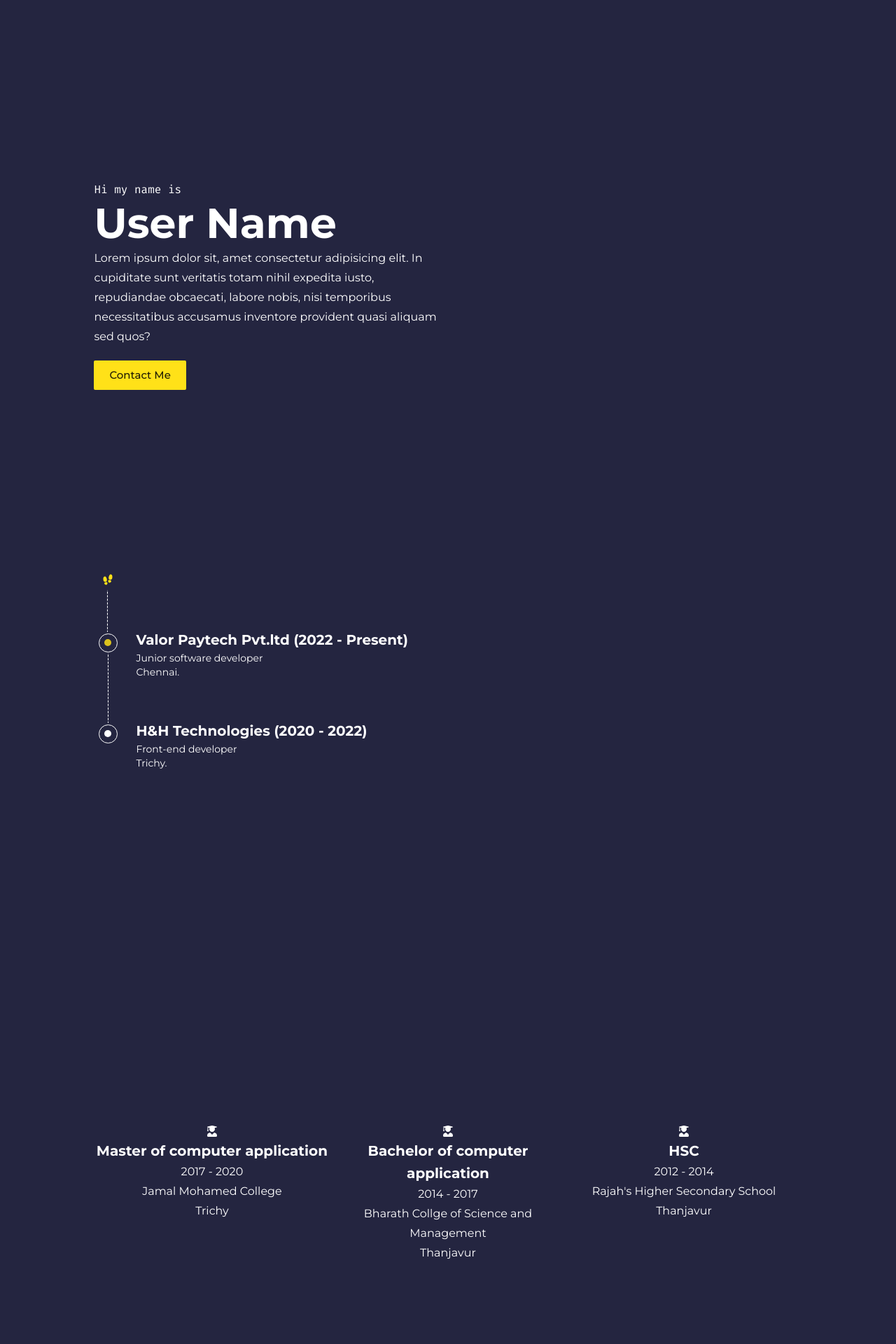
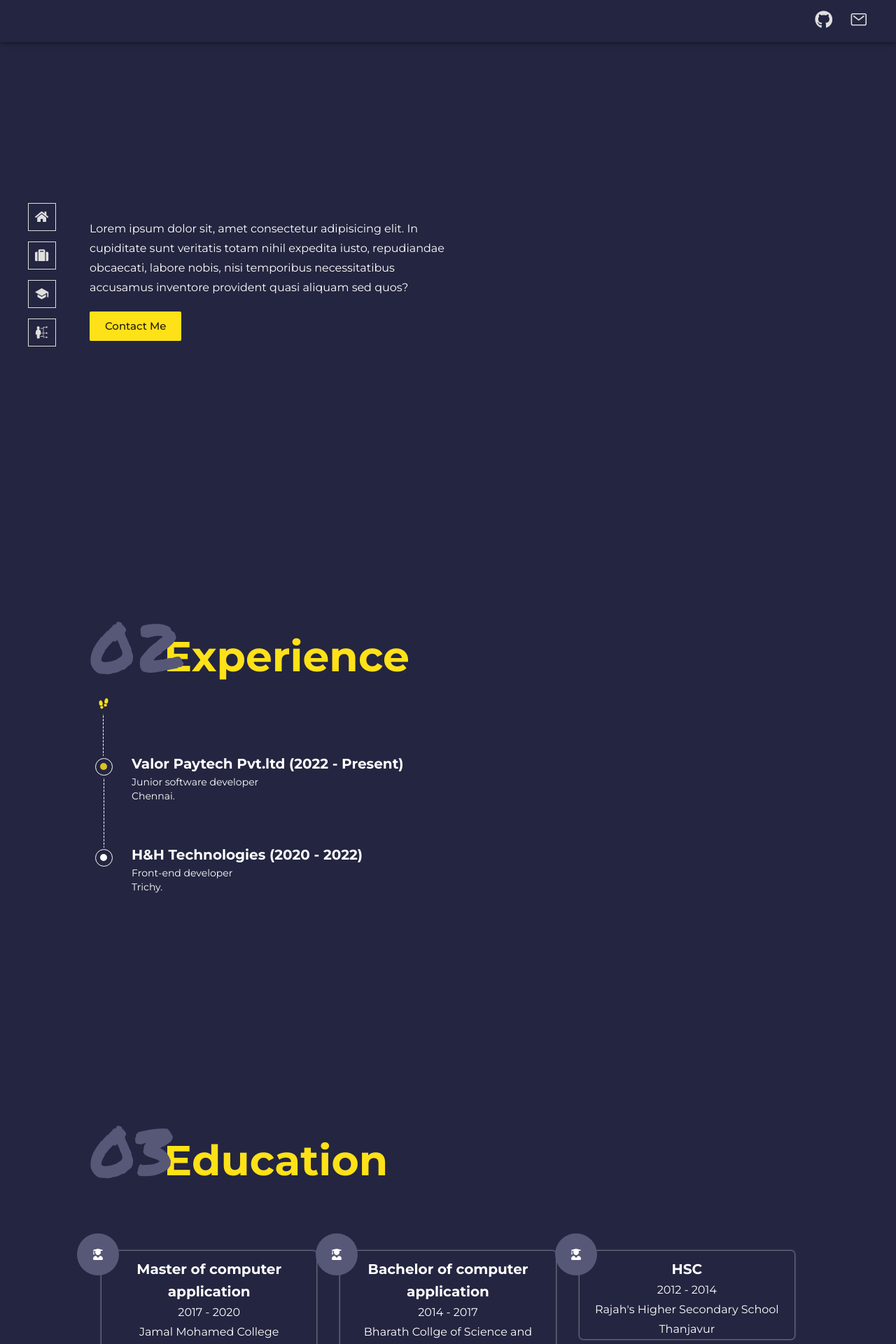
Before and after one commit to sadhumubarak/portfolio, a React (Vite) app: page / in a window 1280 px wide. Shown: the top 1920 px of the page at 70% size. Built offline with nearby package versions, Linux system fonts and the light colour scheme; a web font is replaced by a local one.

Commit message:
udpated new changes

```diff
--- a/src/App.scss
+++ b/src/App.scss
@@ -1,7 +1,10 @@
 @import url('https://fonts.googleapis.com/css2?family=Fira+Code:wght@300;400&display=swap');
 @import url('https://fonts.googleapis.com/css2?family=mont:wght@400;500;600;700;800;900&display=swap');
 
+@import url('https://fonts.googleapis.com/css2?family=Permanent+Marker&display=swap');
 @import url('https://fonts.googleapis.com/css2?family=Montserrat:wght@400;500;600;700;800&display=swap');
+
+@import url('https://fonts.googleapis.com/css2?family=Abril+Fatface&display=swap');
 // @font-face {
 //   font-family: "gilroy";
 //   src: url('gilroy.ttf');
@@ -10,9 +13,16 @@
 // }
 
 * {
+  margin: 0;
+  padding: 0;
+  box-sizing: border-box;
   // font-family: 'Fira Code', monospace;
   font-family: 'Poppins', sans-serif;
   // font-family: 'Montserrat', sans-serif;
+}
+
+html {
+  scroll-behavior: smooth;
 }
 
 body {
@@ -24,6 +34,17 @@ button {
   font-size: calc(10px + 2vmin);
 }
 
+.nav-icon {
+
+  svg {
+    font-size: 1.2rem;
+    color: #dfdfdf;
+  }
+}
+
+h2 {
+  color: #ffe118;
+}
 
 
 // body {
--- a/src/pages/Education.tsx
+++ b/src/pages/Education.tsx
@@ -7,24 +7,74 @@ type EduTypes = {
 
 export default function Education({ education }: EduTypes) {
   return (
-    <ContentBox>
+    <ContentBox contentId="education">
+      <Grid container sx={{ display: "flex", alignItems: "center" }}>
+        <Grid item sx={{ position: "absolute", top: "70px", left: "0" }}>
+          <Typography
+            variant="body1"
+            sx={{
+              position: "absolute",
+              // opacity: ".7",
+              fontSize: "6rem",
+              top: "-19px",
+              left: "0px",
+              color: "#575878",
+              zIndex: "2",
+              fontFamily: "Permanent Marker",
+            }}
+          >
+            03
+          </Typography>
+          <Typography
+            variant="h2"
+            sx={{ marginTop: "32px", marginLeft: "106px" }}
+          >
+            Education
+          </Typography>
+        </Grid>
         <Grid item xs={12}>
           <Grid container>
             {education.map((edu, i) => (
-            <Grid item xs={12} md={4} key={i} sx={{  }}>
-              <Box sx={{ width: "100%", textAlign: "center" }}>
-                <Box>
+              <Grid item xs={12} md={4} key={i} sx={{}}>
+                <Box
+                  sx={{
+                    width: "90%",
+                    textAlign: "center",
+                    position: "relative",
+                    boxShadow: "0 0 3px #dfdfdf",
+                    margin: "0 auto",
+                    borderRadius: "5px",
+                  }}
+                >
+                  <Box
+                    sx={{
+                      position: "absolute",
+                      width: "60px",
+                      height: "60px",
+                      display: "flex",
+                      alignItems: "center",
+                      justifyContent: "center",
+                      borderRadius: "50px",
+                      backgroundColor: "#575878",
+                      left: "-5px",
+                      top: "-25px",
+                      transform: "translateX(-50%)",
+                    }}
+                  >
                     <FaUserGraduate />
                   </Box>
+                  <Grid item sx={{ paddingTop: "10px" }}>
                     <Typography variant="h6">{edu.course}</Typography>
                     <Typography variant="subtitle1">{edu.year}</Typography>
                     <Typography variant="subtitle1">{edu.institute}</Typography>
                     <Typography variant="subtitle1">{edu.location}</Typography>
+                  </Grid>
                 </Box>
               </Grid>
             ))}
           </Grid>
         </Grid>
+      </Grid>
     </ContentBox>
   );
 }
--- a/src/pages/Experience/index.tsx
+++ b/src/pages/Experience/index.tsx
@@ -5,7 +5,31 @@ type Props = { experience: React.ReactNode };
 
 export default function ViewPort({ experience }: Props) {
   return (
-    <ContentBox>
+    <ContentBox contentId="experience">
+      <Grid container sx={{ display: "flex", alignItems: "center" }}>
+        <Grid item sx={{ position: "absolute", top: "70px", left: "0" }}>
+          <Typography
+            variant="body1"
+            sx={{
+              position: "absolute",
+              // opacity: ".7",
+              fontSize: "6rem",
+              top: "-19px",
+              left: "0px",
+              color: "#575878",
+              zIndex: "2",
+              fontFamily: "Permanent Marker",
+            }}
+          >
+            02
+          </Typography>
+          <Typography
+            variant="h2"
+            sx={{ marginTop: "32px", marginLeft: "106px" }}
+          >
+            Experience
+          </Typography>
+        </Grid>
         <Grid item xs={12}>
           <Grid container sx={{ marginBottom: "30px", height: "60px" }}>
             <Grid
@@ -56,7 +80,7 @@ export default function ViewPort({ experience }: Props) {
                 marginBottom: "30px",
                 height: "100px",
                 "&:nth-child(2) .indicator:before": {
-                backgroundColor:'#ffe118',
+                  backgroundColor: "#ffe118",
                   animation: "blinker 1s linear infinite",
                   "@keyframes blinker": {
                     "50% ": {
@@ -68,7 +92,6 @@ export default function ViewPort({ experience }: Props) {
                   borderColor: "red",
                   display: "none",
                 },
-
               }}
               key={i}
             >
@@ -128,6 +151,7 @@ export default function ViewPort({ experience }: Props) {
             </Grid>
           ))}
         </Grid>
+      </Grid>
     </ContentBox>
   );
 }
--- a/src/pages/Home/Home.tsx
+++ b/src/pages/Home/Home.tsx
@@ -3,17 +3,21 @@ import React, { Fragment } from "react";
 import ViewPort from "../ViewPort";
 import Experience from "../Experience";
 import Education from "../Education";
-import myData from "../../assets/data/myData.json"
+import myData from "../../assets/data/myData.json";
 import Knowledge from "../Knowledge";
+import NavPanel from "../../shared/ActionButtons";
+import Header from "../../shared/Header/Header";
 type Props = {};
 
 export default function Home({}: Props) {
   return (
     <Fragment>
+      <Header />
+      <NavPanel />
       <ViewPort />
-      <Experience experience={myData.experience}/>
-      <Education education={myData.education}/>
-      <Knowledge knowledge={myData.knowledge}/>
+      <Experience experience={myData.experience} />
+      <Education education={myData.education} />
+      <Knowledge knowledge={myData.knowledge} />
     </Fragment>
   );
 }
--- a/src/pages/ViewPort/index.tsx
+++ b/src/pages/ViewPort/index.tsx
@@ -1,10 +1,10 @@
 import { Box, Button, Grid, Typography } from "@mui/material";
-import  ContentBox  from "../../shared/ContentBox";
+import ContentBox from "../../shared/ContentBox";
 type Props = {};
 
 export default function ViewPort({}: Props) {
   return (
-    <Grid container sx={{ height: "100vh" }}>
+    <Grid container sx={{ height: "100vh" }} id="viewport">
       <ContentBox>
         <Grid
           item
@@ -17,14 +17,14 @@ export default function ViewPort({}: Props) {
             height: "100%",
           }}
         >
-          <Box >
+          <Box>
             <Typography
               variant="body1"
               sx={{ fontFamily: "Fira Code, monospace" }}
             >
-              Hi my name is
+              {/* Hi my name is */}
             </Typography>
-            <Typography variant="h2">User Name</Typography>
+            {/* <Typography variant="h2">User Name</Typography> */}
             <Typography variant="subtitle1">
               Lorem ipsum dolor sit, amet consectetur adipisicing elit. In
               cupiditate sunt veritatis totam nihil expedita iusto, repudiandae
--- /dev/null
+++ b/src/shared/ActionButtons/index.tsx
@@ -0,0 +1,123 @@
+import { Box, Button, Grid, Typography } from "@mui/material";
+import { FaHome, FaSuitcase } from "react-icons/fa";
+import { IoSchoolSharp } from "react-icons/io5";
+import { GiSkills } from "react-icons/gi";
+import { Link } from "react-router-dom";
+
+const navMenus = [
+  { menuTitle: "#viewport", iconName: <FaHome /> },
+  { menuTitle: "#experience", iconName: <FaSuitcase /> },
+  { menuTitle: "#education", iconName: <IoSchoolSharp /> },
+  { menuTitle: "#skill", iconName: <GiSkills /> },
+];
+
+type ContentBoxType = {
+  children: React.ReactNode;
+};
+
+export default function NavPanel({ children }: ContentBoxType) {
+  return (
+    <Box
+      sx={{
+        position: "fixed",
+        top: "50%",
+        left: "40px",
+        transform: "translateY(-50%)",
+      }}
+    >
+      {navMenus.map((menu, i) => (
+        <a href={menu.menuTitle} key={i}>
+          <Box
+            className="nav-icon"
+            sx={{
+              width: "40px",
+              height: "40px",
+              display: "flex",
+              alignItems: "center",
+              justifyContent: "center",
+              border: "1px solid #dfdfdf",
+              marginBottom: "15px",
+              "&:hover": {
+                borderColor: "#ffe118",
+              },
+              "&:hover  svg": { color: "#ffe118" },
+            }}
+          >
+            {menu.iconName}
+          </Box>
+        </a>
+      ))}
+      {/* <a href="#viewport">
+        <Box
+          className="nav-icon"
+          sx={{
+            width: "40px",
+            height: "40px",
+            display: "flex",
+            alignItems: "center",
+            justifyContent: "center",
+            border: "1px solid #dfdfdf",
+            "&:hover": {
+              borderColor: "#ffe118",
+            },
+          }}
+        ></Box>
+      </a>
+      <a href="#experience">
+        <Box
+          className="nav-icon"
+          sx={{
+            width: "40px",
+            height: "40px",
+            display: "flex",
+            alignItems: "center",
+            justifyContent: "center",
+            border: "1px solid #dfdfdf",
+            "&:hover": {
+              borderColor: "#ffe118",
+            },
+          }}
+        >
+          <FaSuitcase />
+        </Box>
+      </a>
+      <a href="#education">
+        <Box
+          className="nav-icon"
+          sx={{
+            width: "40px",
+            height: "40px",
+            display: "flex",
+            alignItems: "center",
+            justifyContent: "center",
+            border: "1px solid #dfdfdf",
+            "&:hover": {
+              borderColor: "#ffe118",
+            },
+          }}
+        >
+          <IoSchoolSharp />
+        </Box>
+      </a>
+      <a href="#skill">
+        <Box
+          className="nav-icon"
+          sx={{
+            width: "40px",
+            height: "40px",
+            display: "flex",
+            alignItems: "center",
+            justifyContent: "center",
+            border: "1px solid #dfdfdf",
+            "&:hover": {
+              borderColor: "#ffe118",
+            },
+            "&:hover  svg": { color: "#ffe118" },
+          }}
+        >
+          <GiSkills />
+        </Box>
+      </a> */}
+    </Box>
+  );
+}
--- a/src/shared/ContentBox.tsx
+++ b/src/shared/ContentBox.tsx
@@ -1,12 +1,22 @@
 import { Box, Button, Grid, Typography } from "@mui/material";
 
 type ContentBoxType = {
-    children: React.ReactNode
+  contentId?: string;
+  children: React.ReactNode;
 };
 
-export default function ViewPort({ children }: ContentBoxType) {
+export default function ViewPort({ children, contentId }: ContentBoxType) {
   return (
-    <Grid container sx={{ width: "80%", margin: "0 auto", minHeight: "100vh" }}>
+    <Grid
+      id={contentId}
+      container
+      sx={{
+        width: "80%",
+        margin: "0 auto",
+        minHeight: "90vh",
+        position: "relative",
+      }}
+    >
       {children}
     </Grid>
   );
--- /dev/null
+++ b/src/shared/Header/Header.tsx
@@ -0,0 +1,63 @@
+import {
+  AppBar,
+  Box,
+  Button,
+  Grid,
+  Link,
+  Toolbar,
+  Typography,
+} from "@mui/material";
+import { FaGithub } from "react-icons/fa";
+import { IoMail, IoMailOutline } from "react-icons/io5";
+
+type ContentBoxType = {
+  contentId?: string;
+  children: React.ReactNode;
+};
+
+export default function Header({ children, contentId }: ContentBoxType) {
+  return (
+    <AppBar
+      position="fixed"
+      sx={{ height: "60px", backgroundColor: "#242540" }}
+    >
+      <Toolbar
+        variant="dense"
+        sx={{
+          height: "100%",
+          width: "100%",
+          margin: "0 auto",
+          padding: "0 40px !important",
+        }}
+      >
+        <Grid
+          container
+          sx={{
+            alignItems: "center",
+            justifyContent: "space-between",
+          }}
+        >
+          <Grid item>
+
+          </Grid>
+          <Grid item sx={{ display: "flex", alignItems: "center" }}>
+            <Link
+              href="https://github.com/"
+              className="nav-icon"
+              sx={{ marginLeft: "15px" }}
+            >
+              <FaGithub style={{ fontSize: "1.6rem" }} />
+            </Link>
+            <Link
+              href="https://github.com/"
+              className="nav-icon"
+              sx={{ marginLeft: "25px" }}
+            >
+              <IoMailOutline style={{ fontSize: "1.6rem" }} />
+            </Link>
+          </Grid>
+        </Grid>
+      </Toolbar>
+    </AppBar>
+  );
+}
```
Also changed, not shown: src/pages/Knowledge.tsx (+36 -4 lines). Lines whose indentation alone changed are shown as unchanged.
